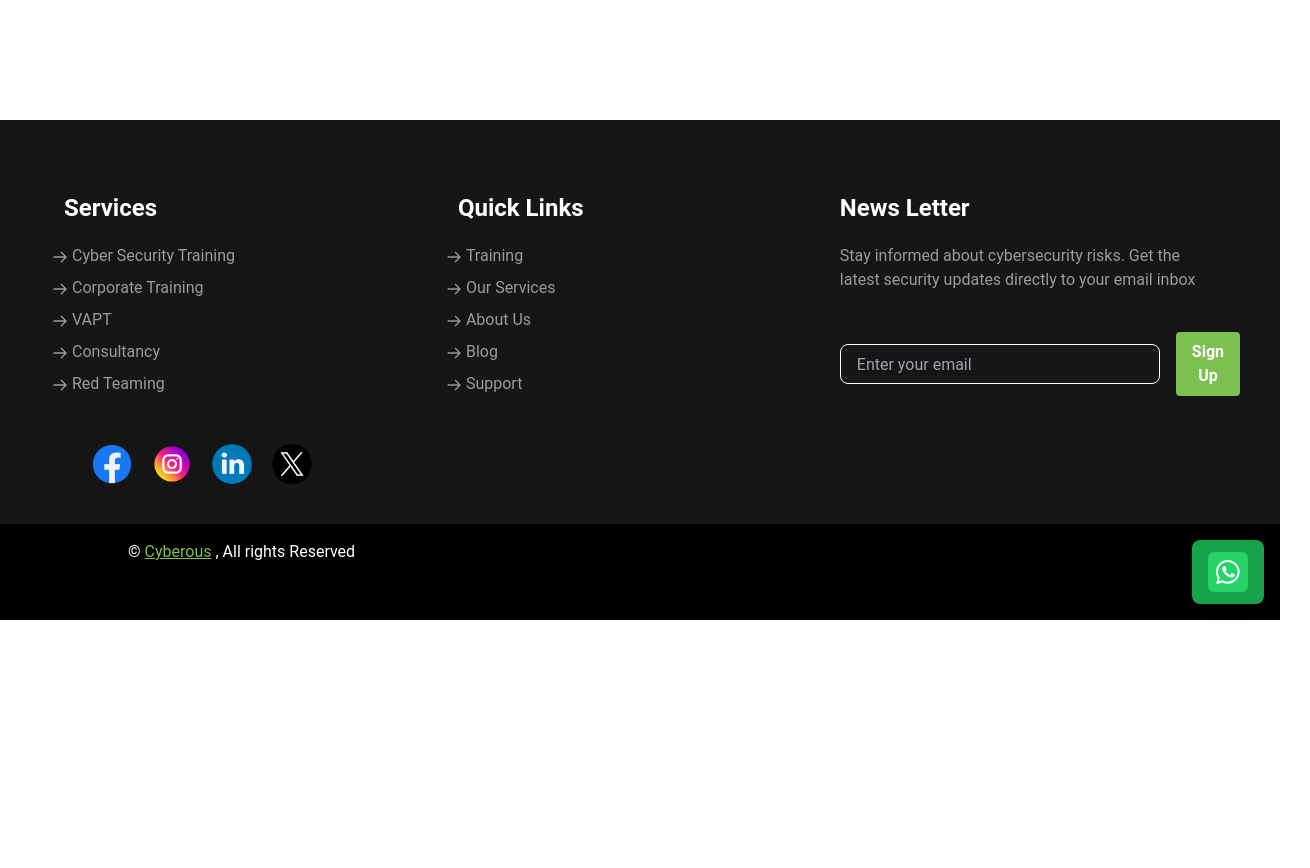
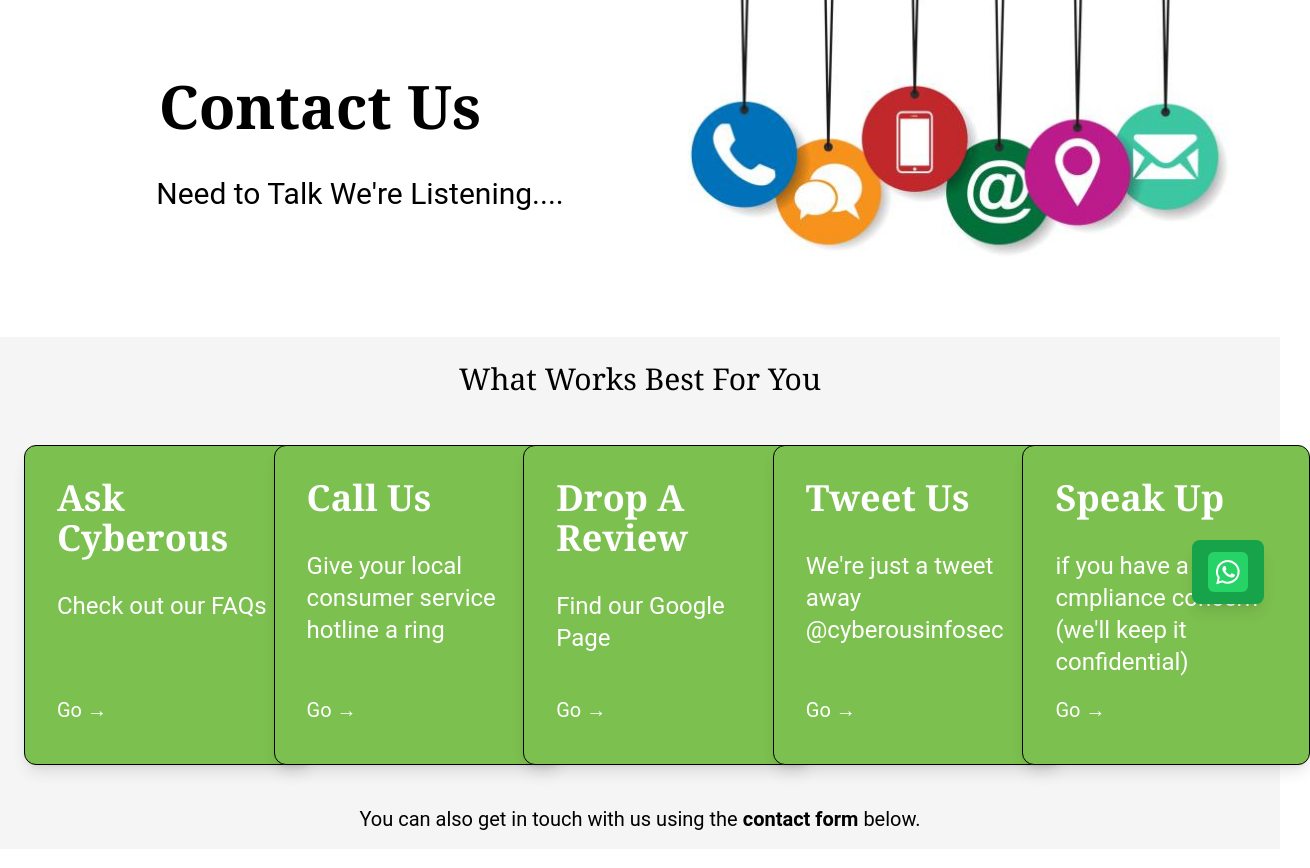
Before and after one commit to sankalp-codes244/cyberousWebsite, a React (Vite) app: page /contact in a window 1280 px wide. Shown: the part 180-1048 px from the top of the page, 1310 px wide, since content can reach past the window. Before the commit the page ends 800 px from the top, so only its background shows below. Built offline with nearby package versions, Linux system fonts and the light colour scheme.

Commit message:
Created layout for contact us

```diff
--- a/package.json
+++ b/package.json
@@ -13,11 +13,13 @@
   "dependencies": {
     "@headlessui/react": "^1.7.18",
     "@heroicons/react": "^2.1.1",
+    "@material-tailwind/react": "^2.1.9",
     "headlessui": "^0.0.0",
     "react": "^18.2.0",
     "react-dom": "^18.2.0",
     "react-feather": "^2.0.10",
-    "react-router-dom": "^6.22.2"
+    "react-router-dom": "^6.22.2",
+    "use-react-countries": "^2.0.0"
   },
   "devDependencies": {
     "@types/react": "^18.2.56",
--- /dev/null
+++ b/src/assets/Svgs/SideArrow.jsx
@@ -0,0 +1,11 @@
+import React from 'react'
+
+const SideArrow = () => {
+    return (
+        <svg xmlns="http://www.w3.org/2000/svg" fill="none" viewBox="0 0 24 24" stroke="currentColor" className="w-4 h-4 mr-1 inline-block transform rotate-90">
+            <path strokeLinecap="round" strokeLinejoin="round" strokeWidth="2" d="M5 10l7-7m0 0l7 7m-7-7v18" />
+        </svg>
+    )
+}
+
+export default SideArrow
--- a/src/assets/index.js
+++ b/src/assets/index.js
@@ -67,7 +67,7 @@
 import user from './images/user.png'
 import listIcon from './images/listIcon.png'
 import contactUsImg1 from './images/contactusimg1.jpg'
-
+import commmaImg from './images/commaImg.png'
 
 export const Images ={
     logo: cyberousLogo,
@@ -139,4 +139,5 @@
     user: user,
     listIcon: listIcon,
     contactUsImg1: contactUsImg1,
+    commmaImg: commmaImg,
 }
--- a/src/components/ContactUsCard.jsx
+++ b/src/components/ContactUsCard.jsx
@@ -1,11 +1,21 @@
 import React from 'react'
-
-const ContactUsCard = () => {
+import { Images } from '../assets'
+import SideArrow from '../assets/Svgs/SideArrow'
+import { Link } from 'react-router-dom'
+const ContactUsCard = ({ head, desc, link }) => {
   return (
-    <div>
-        <div className='grid grid-flow-col grid-cols-1 md:gri'>
-
-        </div>
+    <div className='relative border border-solid border-black p-4 bg-custom-buttonColor-Green w-80 h-full md:w-72 md:h-80 rounded-xl shadow-lg'>
+      <h1 className='text-2xl md:text-4xl font-bold font-serif text-white p-4'>
+        {head}
+      </h1>
+      <p className='mb-6 p-4 text-xl md:text-2xl text-white'>
+        {desc}
+      </p>
+      <div className='absolute bottom-2 md:bottom-10'>
+          <p className='px-4  text-white text-xl'>
+            {link}
+          </p>
+      </div>
     </div>
   )
 }
--- a/src/components/TestimonialCard.jsx
+++ b/src/components/TestimonialCard.jsx
@@ -1,8 +1,13 @@
 import React from 'react'
+import { Images } from '../assets'
 
-const TestimonialCard = ({image, name, title, desc}) => {
+const TestimonialCard = ({ image, name, title, desc }) => {
   return (
-    <div className="w-80 h-full md:w-2/5 border border-solid rounded-lg bg-custom-greyLightColor shadow-lg ">
+    <div className='p-6 relative'>
+      <div className="w-full h-full md:w-full border border-solid rounded-lg bg-custom-greyLightColor shadow-lg ">
+        <div className=''>
+          <img src={Images.commmaImg} className=' h-24 w-24 absolute top-2 right-4 md:h-24 md:w-24' />
+        </div>
         <div className="flex flex-row">
           <img
             src={image}
@@ -17,6 +22,7 @@
           {desc}
         </p>
       </div>
+    </div>
   )
 }
 
--- a/src/pages/Contact/Contact.jsx
+++ b/src/pages/Contact/Contact.jsx
@@ -1,9 +1,197 @@
-import React from 'react'
+import React, { useState, useEffect } from 'react'
+import { Images } from '../../assets'
+import ContactUsCard from '../../components/ContactUsCard'
+import { Link } from 'react-router-dom'
+import { Select, Option } from '@material-tailwind/react'
+import { useCountries } from "use-react-countries";
+
+const contactData = [
+  {
+    id: 0,
+    name: 'Ask Cyberous',
+    desc: 'Check out our FAQs',
+    Link: "Go →"
+  },
+  {
+    id: 1,
+    name: 'Call Us',
+    desc: 'Give your local consumer service hotline a ring',
+    Link: "Go →"
+  },
+  {
+    id: 2,
+    name: 'Drop A Review',
+    desc: 'Find our Google Page',
+    Link: "Go →"
+  },
+  {
+    id: 3,
+    name: 'Tweet Us',
+    desc: "We're just a tweet away @cyberousinfosec",
+    Link: "Go →"
+  },
+  {
+    id: 4,
+    name: 'Speak Up',
+    desc: "if you have a cmpliance concern (we'll keep it confidential)",
+    Link: "Go →"
+  },
+]
 
 const Contact = () => {
+  const [isDropdownOpen, setIsDropdownOpen] = useState(false);
+  const [isChoice, setIsChoice] = useState(false)
+
+  const toggleDropdown = () => {
+    setIsDropdownOpen(!isDropdownOpen);
+  };
+  const chooseType = () => {
+
+  }
+  useEffect(() => {
+    window.scrollTo(0, 0);
+  }, []);
   return (
-    <div>Contact</div>
+    // <div>Contact</div>
+    <div>
+      <div className='flex flex-col md:flex-row'>
+        <div className='flex flex-col p-4 mt-4 md:mt-40 w-full md:w-1/2'>
+          <h1 className='pr-20  text-4xl md:text-6xl  md:pr-0 font-serif font-bold text-center'>
+            Contact Us
+          </h1>
+          <h1 className='text-xl pl-0 md:text-3xl py-10 md:pl-20 text-center '>
+            Need to Talk We're Listening....
+          </h1>
+        </div>
+        <img src={Images.contactUsImg1} className='p-4 w-full h-full md:w-1/2' />
+      </div>
+
+      <div className='bg-custom-greyBorderColor'>
+        <h1 className='text-xl md:text-3xl font-serif text-center p-6'>
+          What Works Best For You
+        </h1>
+        <div className='grid grid-col-1 mx-12 my-2 md:m-6 md:grid-cols-5 gap-4'>
+          {contactData.map((item) => (
+            <Link>
+              <ContactUsCard
+                head={item.name}
+                desc={item.desc}
+                link={item.Link}
+              />
+            </Link>
+          ))}
+        </div>
+        <div className=''>
+          <h1 className='text-center text-xl p-4'>
+            You can also get in touch with us using the
+            <Link>
+              <span className='font-bold '> contact form </span>
+              below.
+            </Link>
+          </h1>
+        </div>
+      </div>
+
+
+
+      <div className='m-8 md:m-20'>
+        <h1 className='text-xl font-serif '>
+          Leave Us A Message
+        </h1>
+        <p className='text-lg font sans py-4 text-justify'>
+          Your message will be sent to our teams worldwide, who will get back to you as soon as they can. Please be advised that weekends and public holidays might delay response time.
+        </p>
+        <p className='text-xl py-4'><span className='text-2xl md:text-4xl text-red-700'> * </span>Mandatory Fields </p>
+        <p className='text-xl py-6'>
+          What would you like to contact us about today?<span className='text-2xl md:text-4xl text-red-700'> * </span>
+        </p>
+
+        <div className=''>
+          <form className='w-full md:w-1/2 bg-custom-fontColor-Green rounded-xl'>
+            <div className='grid grid-cols-1 md:grid-cols-2 p-4'>
+              <label className='mx-4 text-white text-xl'>
+                First Name :
+                <input type='text' name='FirstName' className='h-10 w-full rounded-lg mx-2 px-2 bg-custom-greyBorderColor'></input>
+              </label>
+              <label className='mx-4 text-white text-xl'>
+                Last Name :
+                <input type='text' name='LastName' className='h-10 w-full rounded-lg mx-2 px-2  bg-custom-greyBorderColor'></input>
+              </label>
+            </div>
+            <div className='flex flex-col md:flex-row p-4 justify-around'>
+              <label className='mx-4 text-white text-xl'>
+                Phone :
+                <input type='number' name='phone' className='h-10 w-full rounded-lg mx-2 px-2  bg-custom-greyBorderColor '></input>
+              </label>
+              <label className='mx-4 text-white text-xl'>
+                Email :
+                <input type='email' name='email' className='h-10 w-full rounded-lg mx-2 px-2 bg-custom-greyBorderColor '></input>
+              </label>
+            </div>
+          </form>
+        </div>
+
+
+        <div className='py-4 px-4'>
+          <button
+            id="dropdownDefaultButton"
+            onClick={toggleDropdown}
+            className="w-44 text-white bg-blue-700 hover:bg-blue-800 focus:ring-4 focus:outline-none focus:ring-blue-300 font-medium rounded-lg text-sm px-5 py-2.5 text-center inline-flex items-center dark:bg-blue-600 dark:hover:bg-blue-700 dark:focus:ring-blue-800"
+            type="button"
+          >
+            {'Contacted For'}
+            <svg
+              className="w-2.5 h-2.5 ms-3"
+              aria-hidden="true"
+              xmlns="http://www.w3.org/2000/svg"
+              fill="none"
+              viewBox="0 0 10 6"
+            >
+              <path stroke="currentColor" strokeLinecap="round" strokeLinejoin="round" strokeWidth="2" d="m1 1 4 4 4-4" />
+            </svg>
+          </button>
+
+          {/* Dropdown menu */}
+          <div
+            id="dropdown"
+            className={`z-10 ${isDropdownOpen ? 'block' : 'hidden'} bg-white divide-y divide-gray-100 rounded-lg shadow w-44 `}
+          >
+            <ul className="py-2 text-sm text-gray-700 dark:text-gray-200" aria-labelledby="dropdownDefaultButton">
+              <li className='border border-solid border-custom-greyBorderColor'>
+                <button className="w-full text-black block px-4 py-2 hover:bg-gray-100 dark:hover:bg-gray-600 dark:hover:text-white" onClick={toggleDropdown}>
+                  Training
+                </button>
+              </li>
+              <li className='border border-solid border-custom-greyBorderColor'>
+                <button className="w-full block text-black px-4 py-2 hover:bg-gray-100 dark:hover:bg-gray-600 dark:hover:text-white" onClick={toggleDropdown}>
+                  VAPT
+                </button>
+              </li>
+              <li className='border border-solid border-custom-greyBorderColor'>
+                <button className="w-full block text-black px-4 py-2 hover:bg-gray-100 dark:hover:bg-gray-600 dark:hover:text-white" onClick={toggleDropdown}>
+                  Red Teaming
+                </button>
+              </li>
+              <li className='border border-solid border-custom-greyBorderColor'>
+                <button className="w-full block text-black px-4 py-2 hover:bg-gray-100 dark:hover:bg-gray-600 dark:hover:text-white" onClick={toggleDropdown}>
+                  Consultancy
+                </button>
+              </li>
+              <li className='border border-solid border-custom-greyBorderColor'>
+                <button className="w-full block text-black px-4 py-2 hover:bg-gray-100 dark:hover:bg-gray-600 dark:hover:text-white" onClick={toggleDropdown}>
+                  Support
+                </button>
+              </li>
+            </ul>
+          </div>
+        </div>
+
+
+      </div>
+
+
+    </div>
   )
 }
 
-export default Contact
+export default Contact;
--- a/src/pages/Homepage/ContactUs/ContactUs.jsx
+++ b/src/pages/Homepage/ContactUs/ContactUs.jsx
@@ -4,22 +4,8 @@
 
 const ContactUs = () => {
     return (
-        <div>
-            <div className='flex flex-col md:flex-row'>
-                <img src={Images.contactUsImg1} className='p-4 w-full h-full md:w-1/2' />
-                <div className='flex flex-col p-4 mt-4 md:mt-40'>
-                    <h1 className='text-2xl md:text-6xl font-serif font-bold'>
-                        Contact Us
-                    </h1>
-                    <h1 className='text-xl md:text-3xl py-10 '>
-                        Need to Talk We're Listening....
-                    </h1>
-                </div>
-            </div>
-            <div>
-                <ContactUsCard />
-            </div>
-        </div>
+       <>
+       </>
     )
 }
 
```
Also changed, not shown: src/assets/images/commaImg.png (added), 1 other file (tests, documents, lock files or other folders). Lines whose indentation alone changed are shown as unchanged.
